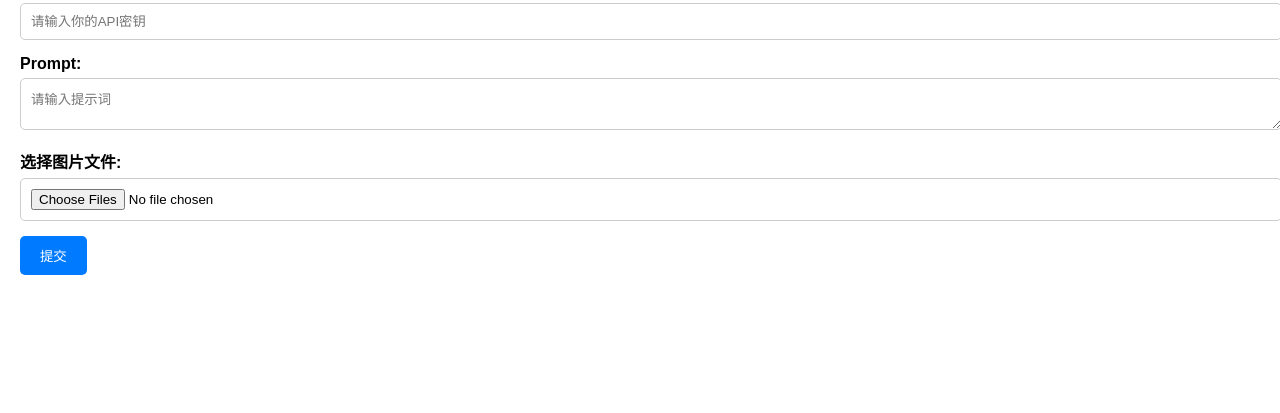
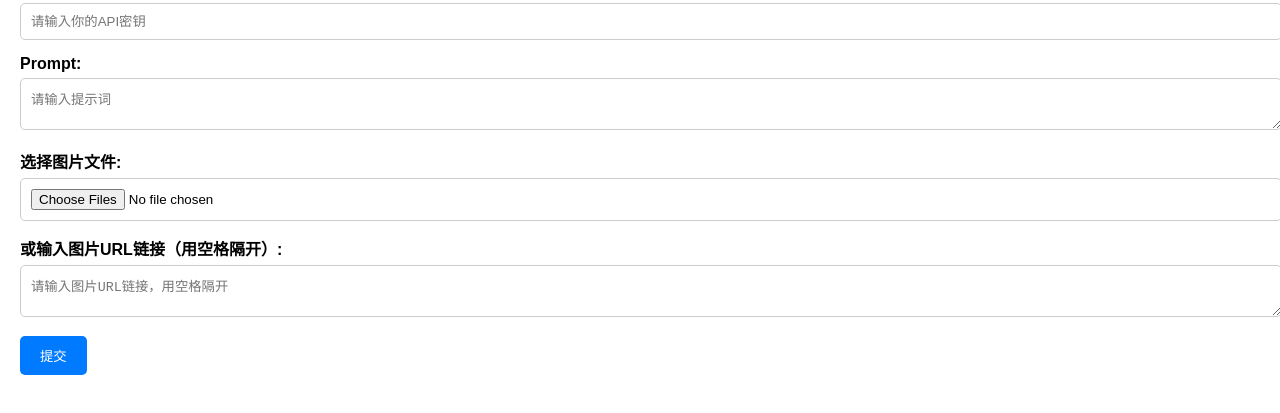
Before and after one commit to SnailyJerry/imageuploader2, a website: page my-bulkimage-app-2/public/index.html in a window 1280 px wide. Shown: the part 109-522 px from the top of the page. Drawn offline with Linux system fonts and the light colour scheme.

Commit message:
Update index.html

```diff
--- a/my-bulkimage-app-2/public/index.html
+++ b/my-bulkimage-app-2/public/index.html
@@ -3,7 +3,7 @@
 <head>
     <meta charset="UTF-8">
     <meta name="viewport" content="width=device-width, initial-scale=1.0">
-    <title>图像批量处理</title>
+    <title>图像批量处理工具</title>
     <link rel="stylesheet" href="style.css"> <!-- 引入样式表 -->
 </head>
 <body>
@@ -24,6 +24,11 @@
         <input type="file" id="files" multiple>
     </div>
 
+    <div>
+        <label for="imageUrls">或输入图片URL链接（用空格隔开）:</label>
+        <textarea id="imageUrls" placeholder="请输入图片URL链接，用空格隔开"></textarea>
+    </div>
+
     <button id="submitBtn">提交</button>
 
     <script src="script.js"></script> <!-- 引入JavaScript文件 -->
```
